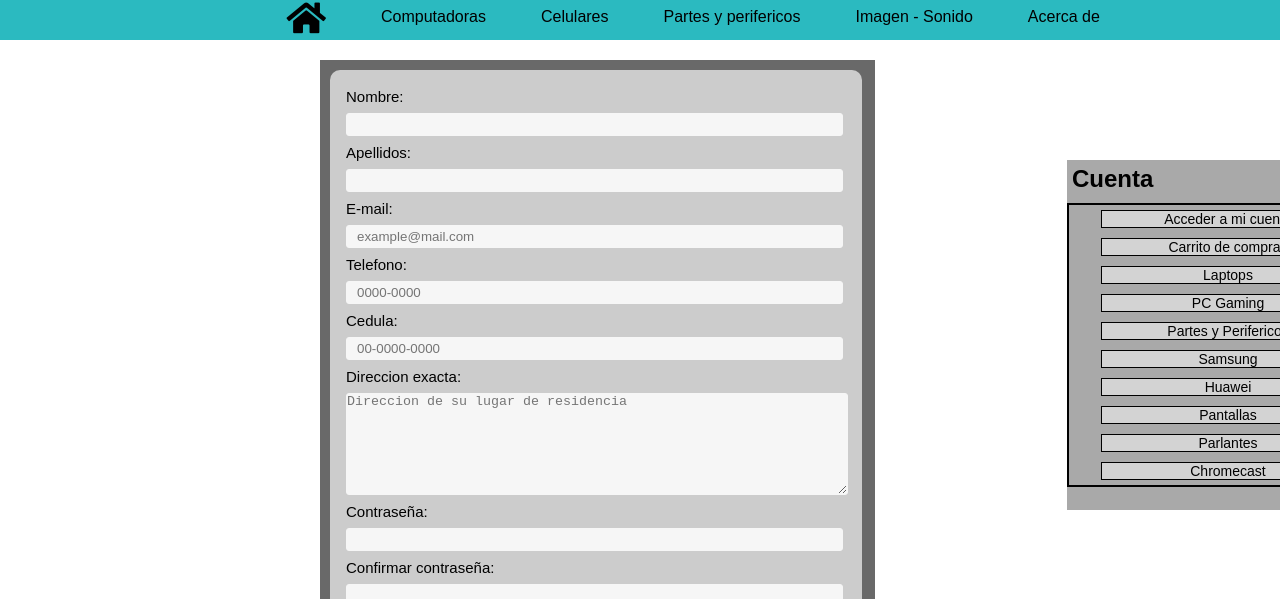
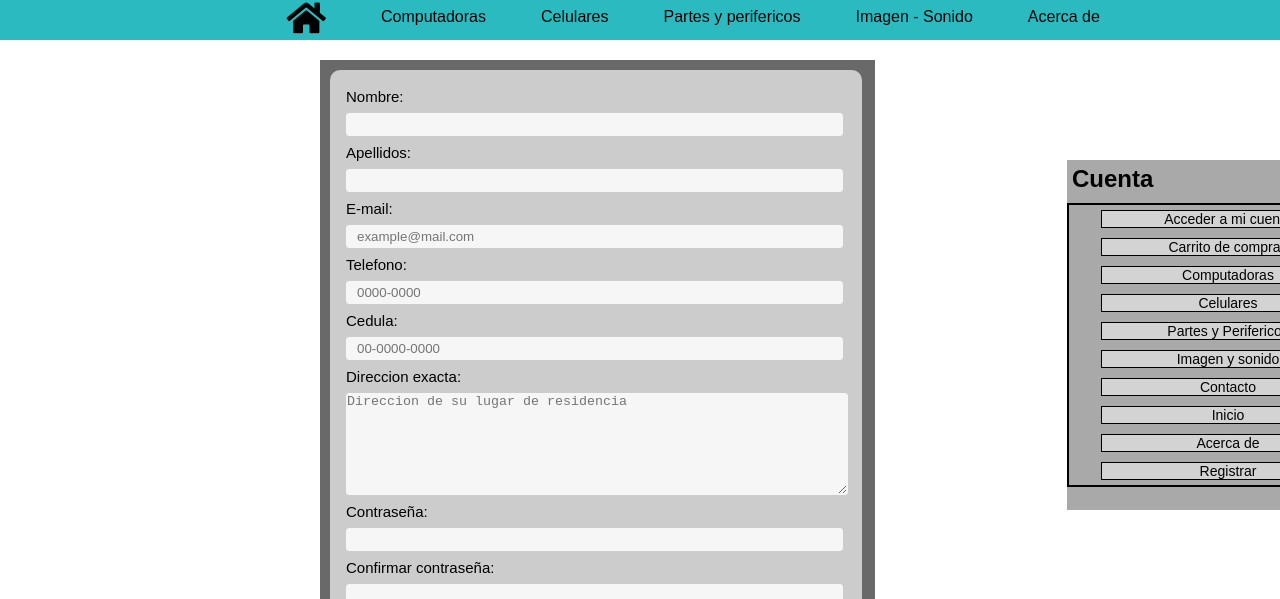
Before and after one commit to ale2206/Proyecto-Multimedios, a plain HTML site: page Registrar.html in a window 1280 px wide. Shown: the part 201-800 px from the top of the page. Drawn offline with Linux system fonts and the light colour scheme.

Commit message:
LabsTech

```diff
--- a/CSS/Alejandro.css
+++ b/CSS/Alejandro.css
@@ -204,7 +204,7 @@ i:hover{
 
 .articleCategorias__Categoria{
     text-align: center;
-    background: rgb(54, 107, 221);
+    background: #2BBAC0;
     text-decoration: none;
     width: 150px;
     margin-top: 10px;
--- a/Registrar.html
+++ b/Registrar.html
@@ -69,16 +69,16 @@
         <div class="div--Lateral">
             <h3 class="nav--title">Cuenta</h3>
             <article class="lateral--navigation">
-                <a href="#" class="nav--itemsLateral">Acceder a mi cuenta</a>
-                <a href="#" class="nav--itemsLateral">Carrito de compras</a>
-                <a href="#" class="nav--itemsLateral">Laptops</a>
-                <a href="#" class="nav--itemsLateral">PC Gaming</a>
-                <a href="#" class="nav--itemsLateral">Partes y Perifericos</a>
-                <a href="#" class="nav--itemsLateral">Samsung</a>
-                <a href="#" class="nav--itemsLateral">Huawei</a>
-                <a href="#" class="nav--itemsLateral">Pantallas</a>
-                <a href="#" class="nav--itemsLateral">Parlantes</a>
-                <a href="#" class="nav--itemsLateral">Chromecast</a>
+                <a href="login.html" class="nav--itemsLateral">Acceder a mi cuenta</a>
+                <a href="Carrito.html" class="nav--itemsLateral">Carrito de compras</a>
+                <a href="Computadoras.html" class="nav--itemsLateral">Computadoras</a>
+                <a href="Celulares.html" class="nav--itemsLateral">Celulares</a>
+                <a href="PartesPerifericos.html" class="nav--itemsLateral">Partes y Perifericos</a>
+                <a href="ImagenSonido.html" class="nav--itemsLateral">Imagen y sonido</a>
+                <a href="Contacto.html" class="nav--itemsLateral">Contacto</a>
+                <a href="Inicio.html" class="nav--itemsLateral">Inicio</a>
+                <a href="Acerca.html" class="nav--itemsLateral">Acerca de</a>
+                <a href="Registrar.html" class="nav--itemsLateral">Registrar</a>
             </article>
         </div>
     </section>
@@ -91,6 +91,7 @@
                 <li class="footer__item"><i class="fas fa-hotel"></i>Puntarenas.</li>
                 <li class="footer__item"><i class="fas fa-mobile-alt"></i>0000-0000</li>
                 <li class="footer__item"><i class="fas fa-at"></i>labstech@gmail.com</li>
+                <li class="footer__item"><a href="Contacto.html">Contacto web</a></li>
             </ul>
             <ul class="nav__list">
                 <li class="footer__item"><a class="footer__instagram" href="https://www.instagram.com/"><i class="fab fa-instagram"></i></a></li>
```
Also changed, not shown: Acerca.html (+1 -0 lines), Articulo.html (+1 -0 lines), Carrito.html (+1 -0 lines), Celulares.html (+1 -0 lines), Computadoras.html (+1 -0 lines), Contacto.html (+1 -0 lines), ImagenSonido.html (+1 -0 lines), Inicio.html (+1 -0 lines), Pago.html (+1 -0 lines), PartesPerifericos.html (+1 -0 lines), login.html (+1 -0 lines).
